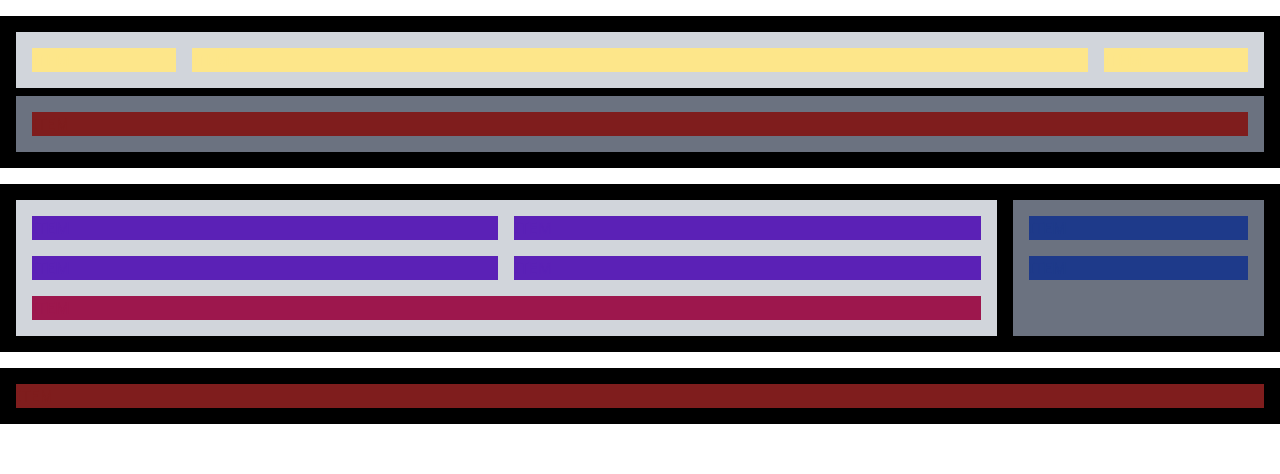
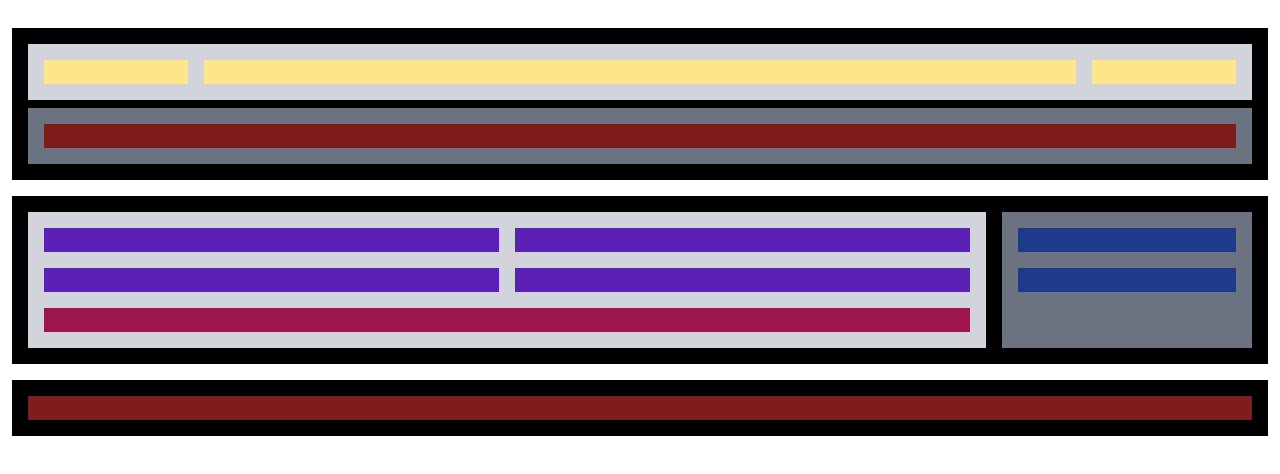
Before and after one commit to albertgl89/html-css, a website: page nivell-1/index.html in a window 1280 px wide. Drawn offline with nearby package versions, Linux system fonts and the light colour scheme.

Commit message:
Nivell 1 / Exercici 2 finalitzat

```diff
--- a/nivell-1/index.html
+++ b/nivell-1/index.html
@@ -1,12 +1,12 @@
 <!DOCTYPE html>
-<html lang="es" class="max-w-screen-xl mx-auto">
+<html lang="es" class="max-w-screen-xl mx-auto md:m-3">
 
 <head>
     <meta charset="UTF-8">
     <meta http-equiv="X-UA-Compatible" content="IE=edge">
     <meta name="viewport" content="width=device-width, initial-scale=1.0">
     <link rel="stylesheet" href="../node_modules/tailwindcss/dist/tailwind.min.css">
-    <title>Exercici 1</title>
+    <title>Exercici 2</title>
 </head>
 
 <header>
@@ -25,7 +25,7 @@
 
 <body>
 
-    <section class="container bg-black mx-auto m-4 p-2 text-white flex flex-row">
+    <section class="container bg-black lg:bg-black md:bg-yellow-300 mx-auto m-4 p-2 text-white flex lg:flex-row lg:flex-nowrap md:flex-wrap">
         <div class="container flex flex-auto bg-gray-300 m-2 p-2 flex-wrap">
             <div class="container grid grid-cols-2">
                 <article class="bg-purple-800 text-purple-800 m-2">ITEM</article>
@@ -36,7 +36,7 @@
             <div class="container bg-pink-800 m-2 text-pink-800">ITEM</div>
         </div>
 
-        <aside class="container flex w-80 content-start bg-gray-500 m-2 p-2 flex-wrap">
+        <aside class="container flex lg:w-80 content-start bg-gray-500 m-2 p-2 flex-wrap">
             <div class="container bg-blue-900 m-2 text-blue-900">ITEM</div>
             <div class="container bg-blue-900 m-2 text-blue-900">ITEM</div>
         </aside>
```
